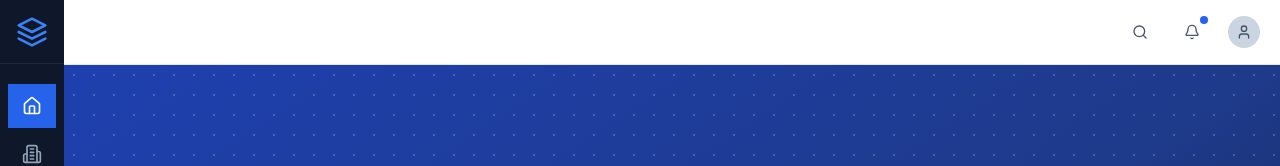
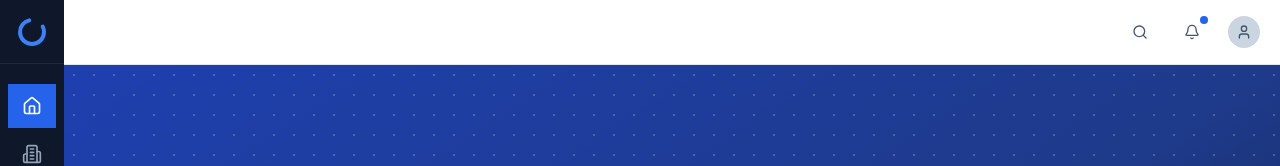
Before and after one commit to Luigi-Faldetta/atlas, a Next.js app in the folder frontend/: page / in a window 1280 px wide. Shown: the top 166 px of the page. Built offline with nearby package versions, Linux system fonts and the light colour scheme.

Commit message:
last fix

```diff
--- a/frontend/components/layout/MainNav.tsx
+++ b/frontend/components/layout/MainNav.tsx
@@ -84,9 +84,17 @@ export function MainNav() {
             ) : (
               <div className="w-8 h-8">
                 <svg viewBox="0 0 24 24" fill="none" xmlns="http://www.w3.org/2000/svg" className="text-blue-500">
-                  <path d="M12 2L2 7L12 12L22 7L12 2Z" stroke="currentColor" strokeWidth="2" strokeLinecap="round" strokeLinejoin="round"/>
-                  <path d="M2 17L12 22L22 17" stroke="currentColor" strokeWidth="2" strokeLinecap="round" strokeLinejoin="round"/>
-                  <path d="M2 12L12 17L22 12" stroke="currentColor" strokeWidth="2" strokeLinecap="round" strokeLinejoin="round"/>
+                  <circle
+                    cx="12"
+                    cy="12"
+                    r="9"
+                    stroke="currentColor"
+                    strokeWidth="3"
+                    strokeLinecap="round"
+                    strokeDasharray="50 12"
+                    strokeDashoffset="10"
+                    fill="none"
+                  />
                 </svg>
               </div>
             )}
```
